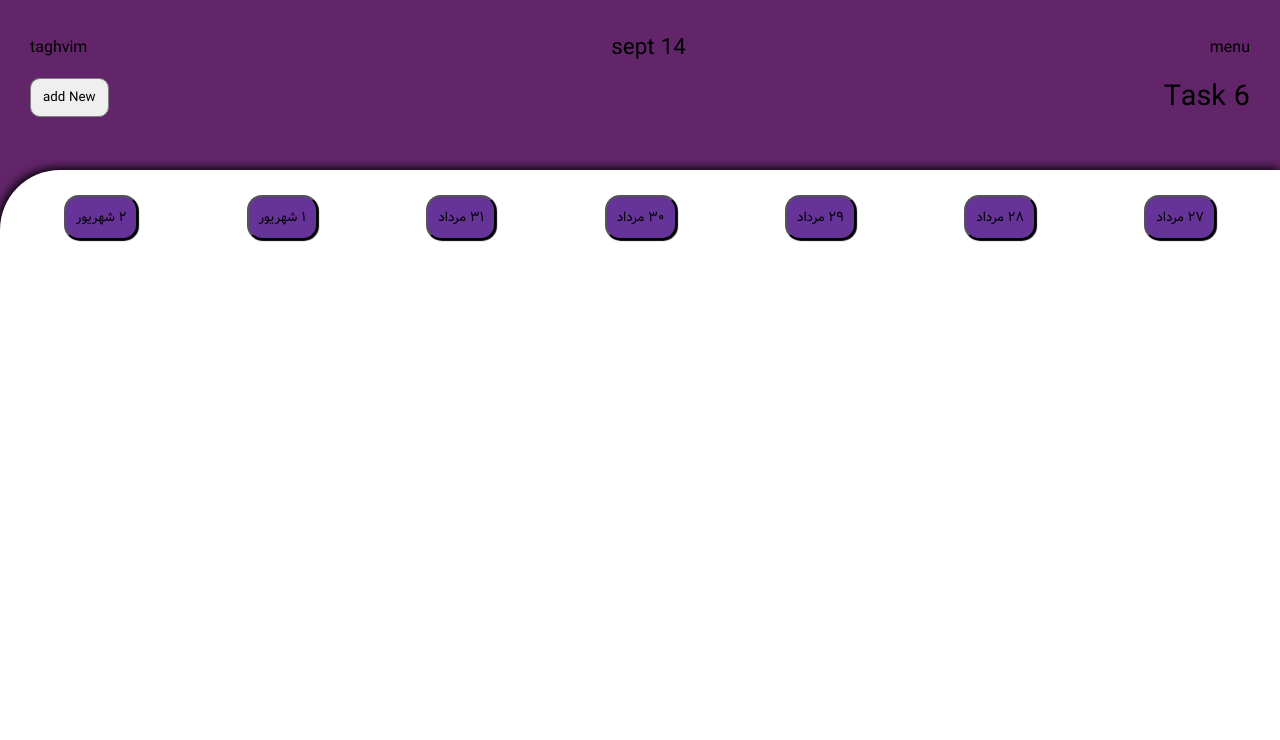
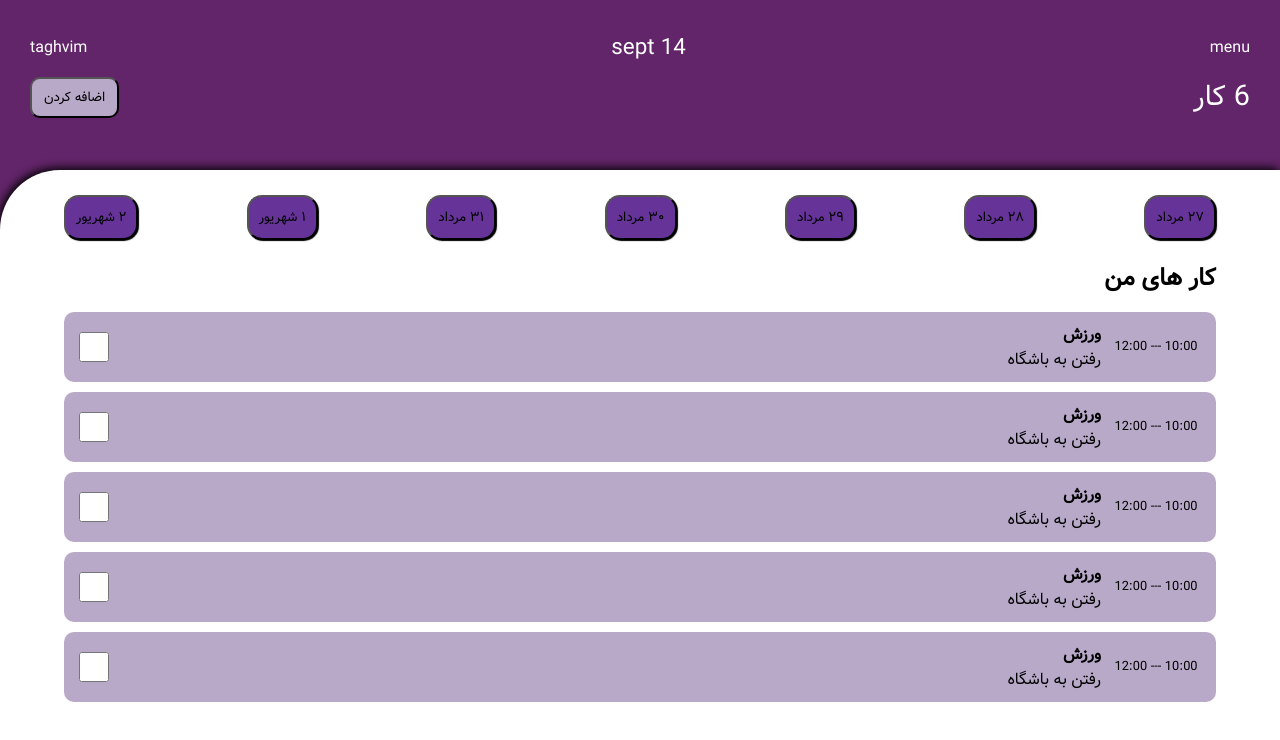
Before and after one commit to ROOZ-BEH-T2565/ToDoList, a React (Vite) app: page / in a window 1280 px wide. Shown: the top 740 px of the page. Built offline with nearby package versions, Linux system fonts and the light colour scheme.

Commit message:
creat style fot task

```diff
--- a/src/Components/Header/Header.jsx
+++ b/src/Components/Header/Header.jsx
@@ -8,8 +8,8 @@ export const Header = () => {
         <span>taghvim</span>
       </div>
       <div className={style.col}>
-        <span className={style.task}>6 Task</span>
-        <button>add New</button>
+        <span className={style.task}>6 کار</span>
+        <button>اضافه کردن</button>
       </div>
     </header>
   );
--- a/src/Components/Header/Header.module.css
+++ b/src/Components/Header/Header.module.css
@@ -1,6 +1,7 @@
 .header {
   padding: 30px;
   padding-bottom: 40px;
+  color: white;
 }
 .col {
   margin-bottom: 10px;
@@ -11,8 +12,8 @@
 
 .col button {
   padding: 8px 12px;
-  border: 1px solid gray;
   border-radius: 10px;
+  background-color: #b8a9c9;
 }
 .date {
   font-size: 1.4rem;
--- /dev/null
+++ b/src/Components/Tasks/Tasks.jsx
@@ -0,0 +1,13 @@
+import style from "./Tasks.module.css";
+export const Tasks = () => {
+  return (
+    <div className={style.tasks}>
+      <div className={style.time}>10:00 --- 12:00</div>
+      <div className={style.details}>
+        <h4>ورزش</h4>
+        <p>رفتن به باشگاه</p>
+      </div>
+      <input type="checkbox" className={style.test}/>
+    </div>
+  );
+};
--- /dev/null
+++ b/src/Components/Tasks/Tasks.module.css
@@ -0,0 +1,18 @@
+.tasks {
+  display: grid;
+  grid-template-columns: 90px 2fr 30px;
+  margin-bottom: 10px;
+  border-radius: 10px;
+  background-color: #b8a9c9;
+  padding: 10px 15px;
+  gap: 10px;
+}
+.time {
+  font-size: 0.8rem;
+  display: flex;
+  justify-content: center;
+  align-items: center;
+}
+.test {
+  accent-color: rebeccapurple;
+}
--- a/src/pages/Home/Home.jsx
+++ b/src/pages/Home/Home.jsx
@@ -1,6 +1,7 @@
 import React, { useState } from "react";
 import style from "./Home.module.css";
 import { WeekBtns } from "../../Components/weekBtns/WeekBtns";
+import { Tasks } from "../../Components/Tasks/Tasks";
 
 export const Home = () => {
   const [selectedDate, setSelectedDate] = useState(null);
@@ -32,27 +33,12 @@ export const Home = () => {
           />
         ))}
       </div>
+      <h2 className={style.taskTitle}>کار های من</h2>
+      <Tasks />
+      <Tasks />
+      <Tasks />
+      <Tasks />
+      <Tasks />
     </main>
   );
 };
-// return (
-//   <div>
-//     {weekDays.map((date, index) => {
-//       const persianDate = date.toLocaleDateString('fa-IR', {
-//         year: 'numeric',
-//         month: 'long',
-//         day: 'numeric',
-//       });
-//       return (
-//         <button
-//           key={index}
-//           onClick={() => setSelectedDate(date)}
-
-//         >
-//           {persianDate}
-//         </button>
-//       );
-//     })}
-
-//   </div>
-// );
--- a/src/pages/Home/Home.module.css
+++ b/src/pages/Home/Home.module.css
@@ -12,3 +12,6 @@
   gap: 5px;
   margin-bottom: 20px;
 }
+.taskTitle {
+  margin-bottom: 15px;
+}
```
